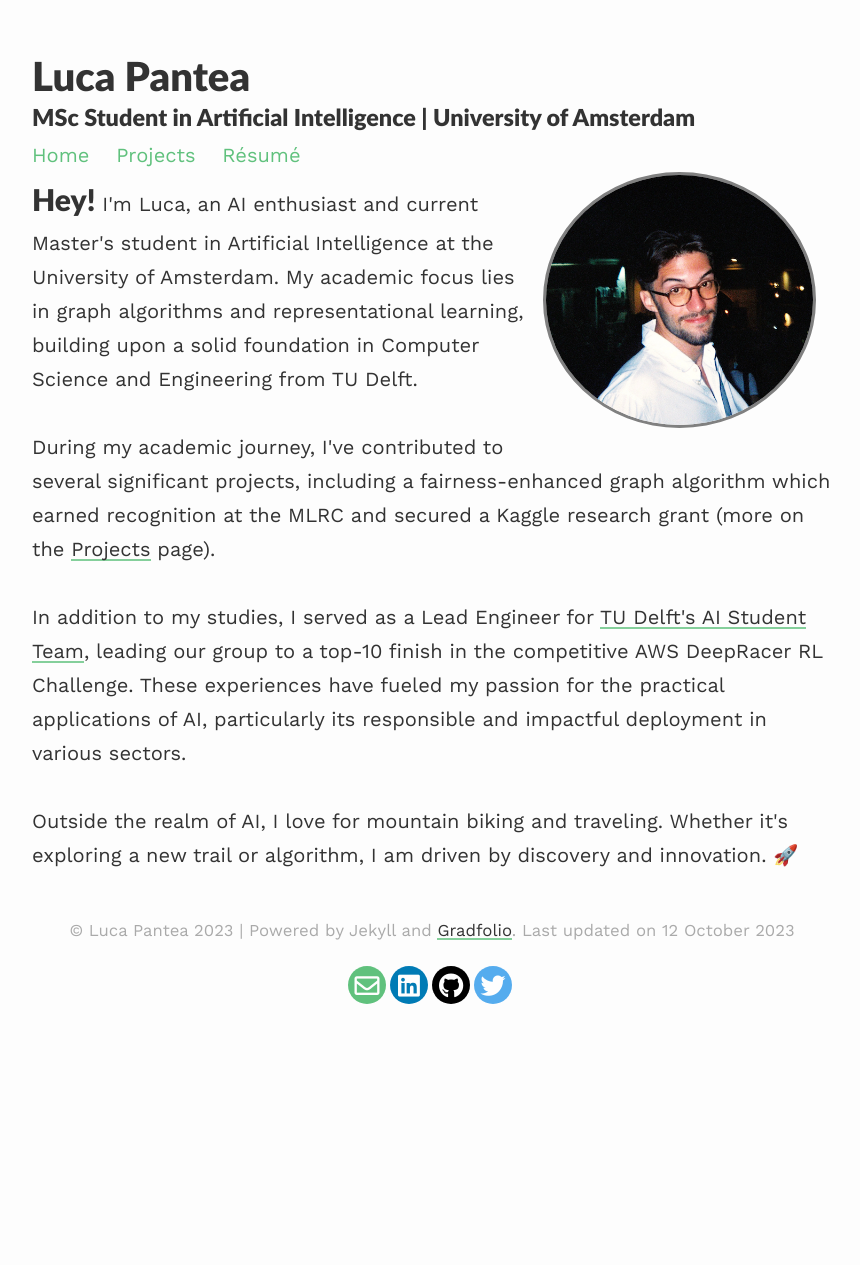
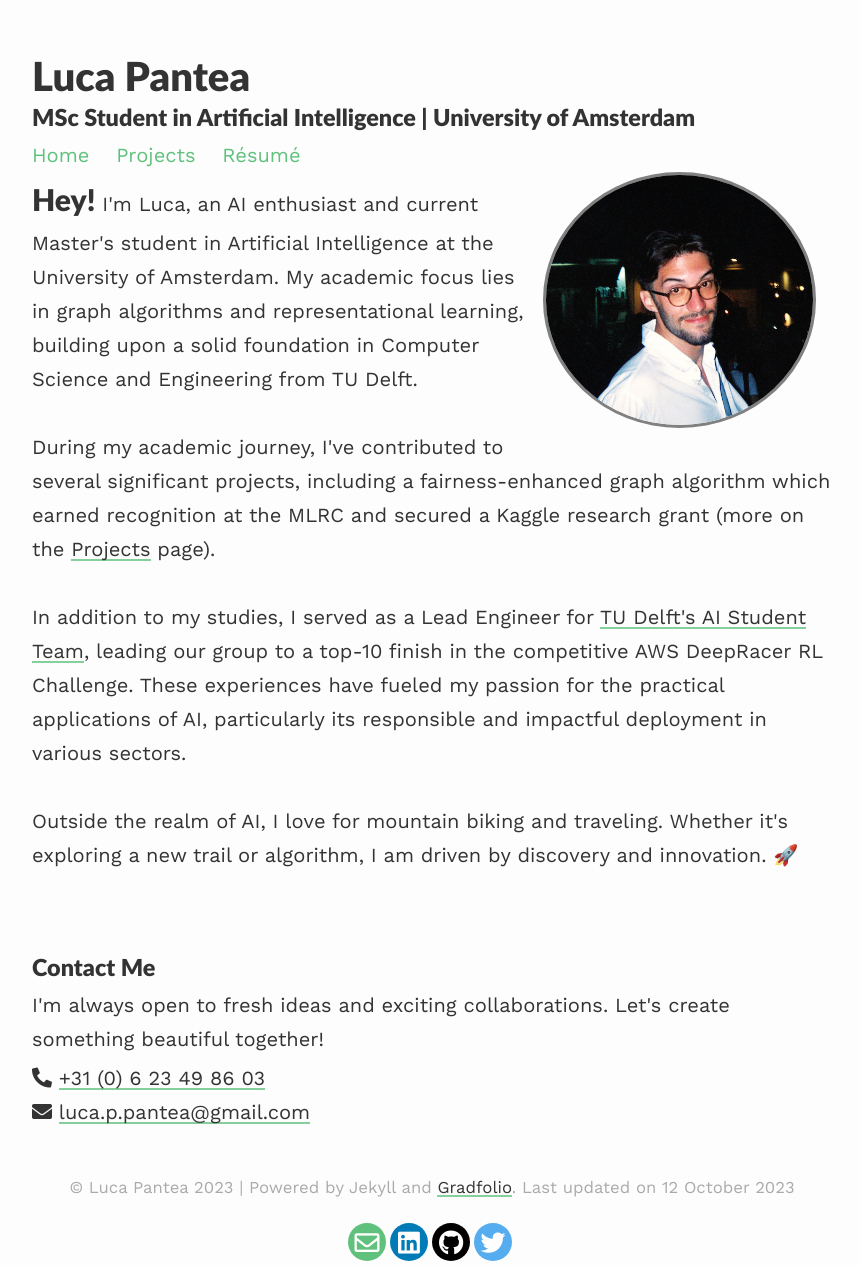
Before and after one commit to lucapantea/lucapantea.github.io, a Jekyll site: the page built from index.md, in a window 1280 px wide. Shown: the whole page, without its empty margins (208-1068 px from the left). Built offline with Jekyll 4.4.1, drawn with Linux system fonts in a browser that asks for light colours; nearby versions of some CDN libraries; before the commit the page ends 1008 px from its top, so only the background shows below that.

Commit message:
added contact info

```diff
--- a/index.md
+++ b/index.md
@@ -15,3 +15,19 @@ published: true
 
 
 <p style="display: inline;">Outside the realm of AI, I love for mountain biking and traveling. Whether it's exploring a new trail or algorithm, I am driven by discovery and innovation. 🚀</p>
+
+
+<br>
+
+<h3>Contact Me</h3>
+<p style="margin-top: 0; margin-bottom: 5px;">I'm always open to fresh ideas and exciting collaborations. Let's create something beautiful together!</p>
+<p style="margin-top: 0; margin-bottom: 5px;">
+  <span style="display: inline-block; margin-right: 10px;">
+    <i class="fas fa-phone-alt"></i>
+    <a href="tel:+31623498603" style="text-decoration: none; color: inherit;">+31 (0) 6 23 49 86 03</a>
+  </span> <br>
+  <span style="display: inline-block;">
+    <i class="fas fa-envelope"></i>
+    <a href="mailto:luca.p.pantea@gmail.com" style="text-decoration: none; color: inherit;">luca.p.pantea@gmail.com</a>
+  </span>
+</p>
```
